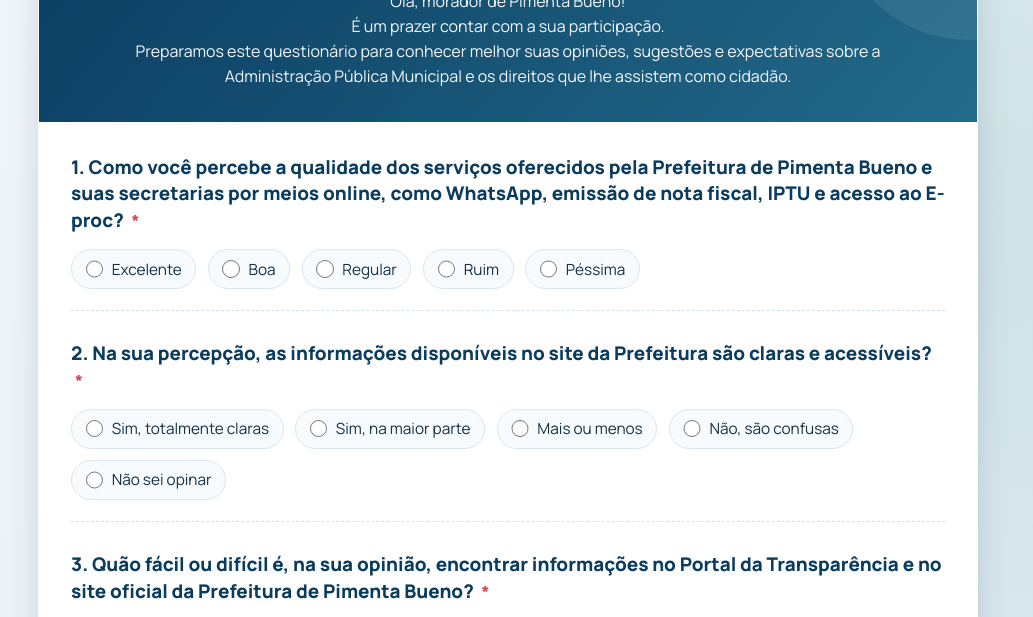
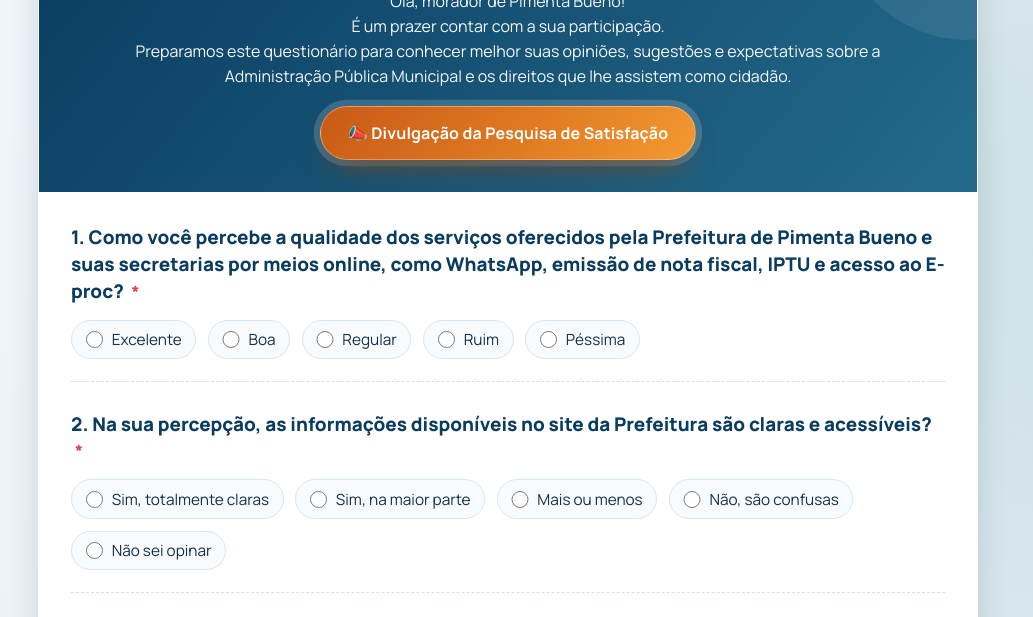
Before and after one commit to aicom-pb/pesquisa-de-satistacao, a website: page index.html in a window 1280 px wide. Shown: the part 133-750 px from the top of the page, without its empty margins (132-1165 px from the left). Drawn offline with Linux system fonts and the light colour scheme.

Commit message:
Add files via upload

```diff
--- a/index.html
+++ b/index.html
@@ -81,6 +81,13 @@
             margin: 0 auto;
             line-height: 1.58;
             opacity: 0.95;
+        }
+
+        .header-actions {
+            position: relative;
+            margin-top: 1rem;
+            display: flex;
+            justify-content: center;
         }
 
         .form-body { padding: 2rem; }
@@ -180,7 +187,8 @@
         }
 
         .btn-submit,
-        .btn-clear {
+        .btn-clear,
+        .btn-results {
             border: 0;
             border-radius: 999px;
             padding: 0.85rem 1.45rem;
@@ -204,6 +212,32 @@
         }
 
         .btn-clear:hover { background: #e4eef6; }
+
+        .btn-results {
+            display: inline-flex;
+            justify-content: center;
+            align-items: center;
+            width: auto;
+            text-decoration: none;
+            padding: 0.95rem 1.65rem;
+            font-size: 1rem;
+            letter-spacing: 0.01em;
+            background: linear-gradient(130deg, #c85a16, #e07a22 55%, #f39a31);
+            color: #ffffff;
+            border: 1px solid rgba(255, 255, 255, 0.35);
+            box-shadow:
+                0 14px 28px -14px rgba(137, 66, 16, 0.88),
+                0 0 0 4px rgba(255, 255, 255, 0.18);
+            animation: pulseHighlight 2.2s ease-in-out infinite;
+        }
+
+        .btn-results:hover {
+            transform: translateY(-2px) scale(1.01);
+            filter: brightness(1.06);
+            box-shadow:
+                0 18px 34px -14px rgba(137, 66, 16, 0.95),
+                0 0 0 6px rgba(255, 255, 255, 0.2);
+        }
 
         .toast-message {
             background: var(--ok);
@@ -295,12 +329,26 @@
             to { opacity: 1; transform: translateY(0); }
         }
 
+        @keyframes pulseHighlight {
+            0%, 100% {
+                box-shadow:
+                    0 14px 28px -14px rgba(137, 66, 16, 0.88),
+                    0 0 0 4px rgba(255, 255, 255, 0.18);
+            }
+            50% {
+                box-shadow:
+                    0 16px 32px -12px rgba(137, 66, 16, 0.95),
+                    0 0 0 8px rgba(255, 255, 255, 0.16);
+            }
+        }
+
         @media (max-width: 768px) {
             .form-body { padding: 1.35rem; }
             .form-header { padding: 1.7rem 1.2rem 1.55rem; }
             .option-item { width: 100%; border-radius: 14px; }
             .actions { justify-content: stretch; }
             .btn-submit, .btn-clear { width: 100%; }
+            .btn-results { width: 100%; }
         }
     </style>
 </head>
@@ -311,6 +359,9 @@
             <h1>📊 PESQUISA — POPULAÇÃO</h1>
             <p>Olá, morador de Pimenta Bueno!<br>É um prazer contar com a sua participação.<br>
             Preparamos este questionário para conhecer melhor suas opiniões, sugestões e expectativas sobre a Administração Pública Municipal e os direitos que lhe assistem como cidadão.</p>
+            <div class="header-actions">
+                <a href="/graficos.html" class="btn-results" id="viewChartsDirectBtn">📣 Divulgação da Pesquisa de Satisfação</a>
+            </div>
         </div>
 
         <div class="form-body">
```
